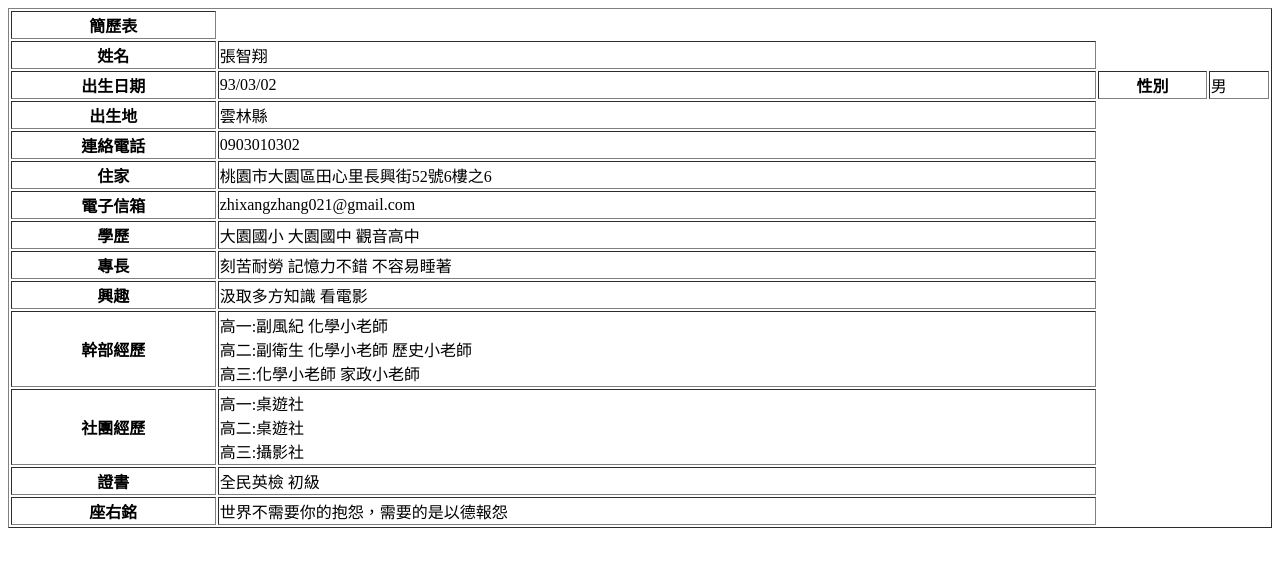
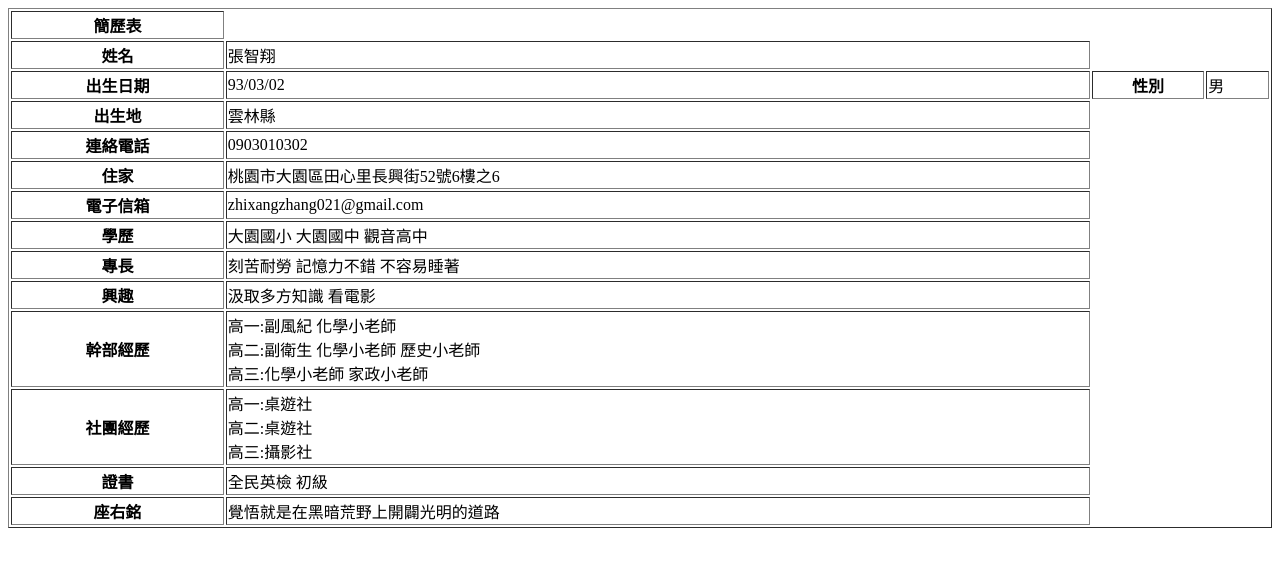
Before and after one commit to simon402/autobiography, a plain HTML site: page index.html in a window 1280 px wide. Drawn offline with Linux system fonts and the light colour scheme.

Commit message:
Update index.html

```diff
--- a/index.html
+++ b/index.html
@@ -61,5 +61,5 @@
  </tr>
 <tr>
 <th>座右銘</th>
-<td>世界不需要你的抱怨，需要的是以德報怨</td>
+<td>覺悟就是在黑暗荒野上開闢光明的道路</td>
 </tr>
```
